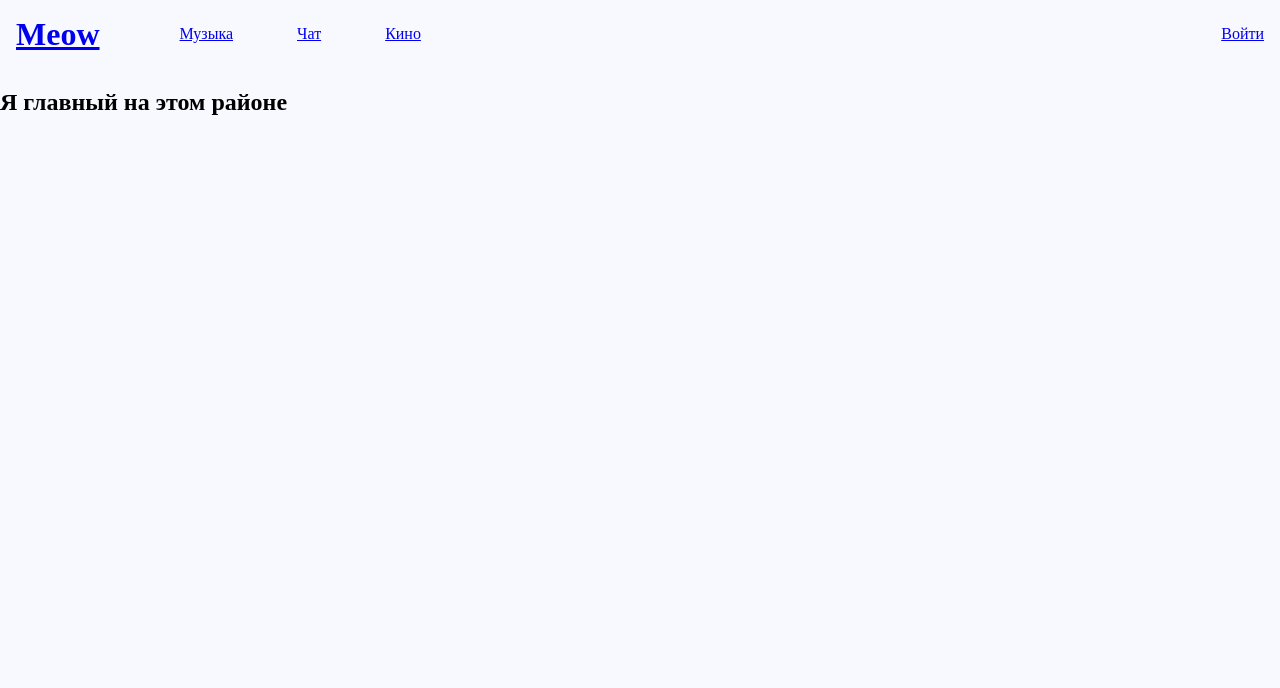
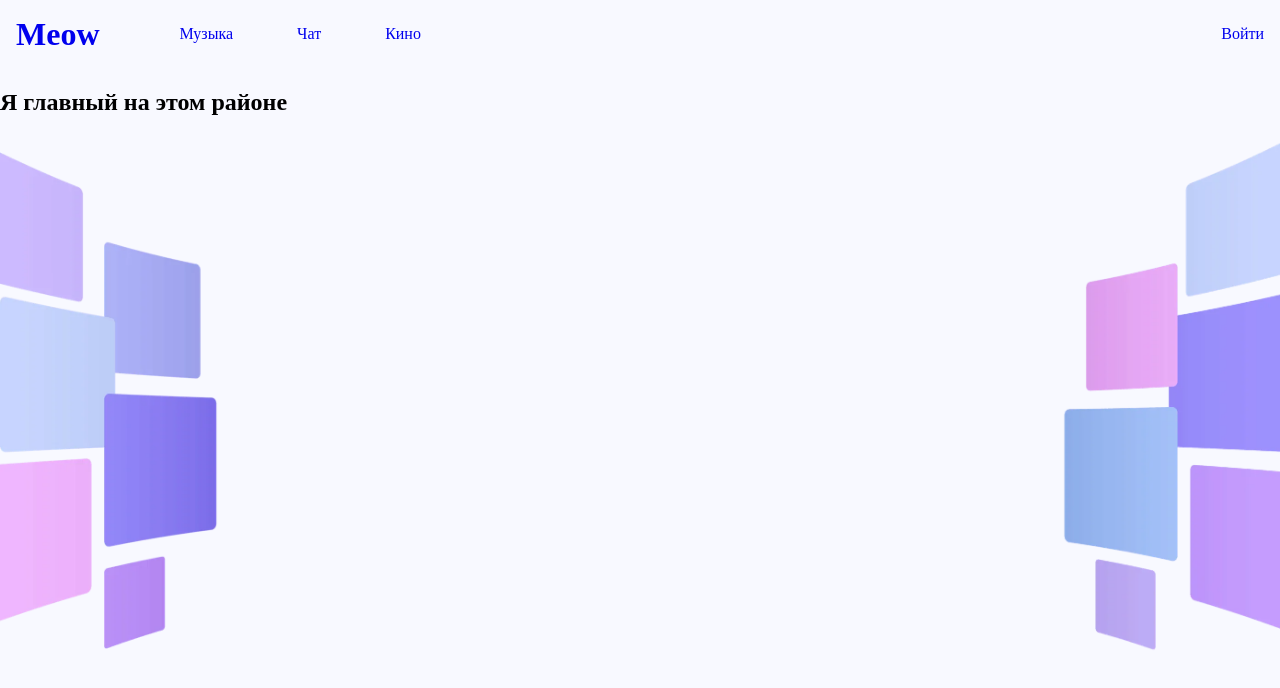
Before and after one commit to diasgalymbek47/meow, a Vue app: page / in a window 1280 px wide. Shown: the top 688 px of the page. Built offline with nearby package versions, Linux system fonts and the light colour scheme.

Commit message:
Добавил общий фон

```diff
--- a/src/assets/base.css
+++ b/src/assets/base.css
@@ -26,8 +26,12 @@
 
 body {
   margin: 0;
-  background-color: var(--main-bg-page);
+  min-height: 100vh;
+  position: relative;
+  background: left / 18% no-repeat url("/src/components/icons/auth-bg-2.png"),
+            var(--main-bg-page) right / 18% no-repeat url("/src/components/icons/auth-bg-1.png");
 }
+
 
 /**
  * Render the `main` element consistently in IE.
@@ -80,6 +84,7 @@ pre {
 
 a {
   background-color: transparent;
+  text-decoration: none;
 }
 
 /**
```
